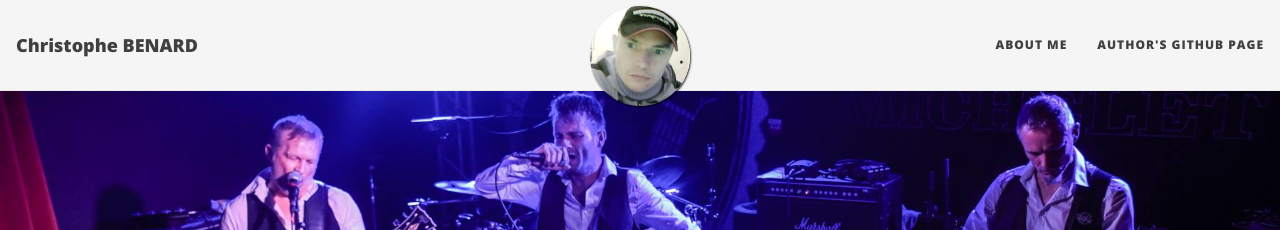
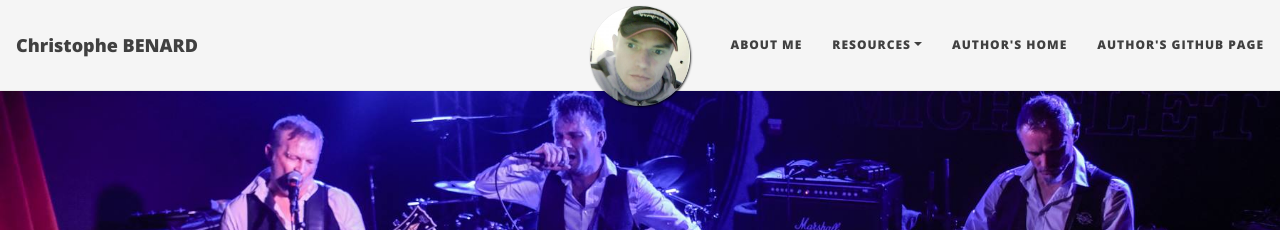
Before and after one commit to ch-benard/devblog, a Jekyll site: the page built from index.html, in a window 1280 px wide. Shown: the top 230 px of the page. Built offline with Jekyll 4.4.1, drawn with Linux system fonts in a browser that asks for light colours; nearby versions of some CDN libraries; the list of posts is cut into pages by our own code; some of the changed lines change nothing that is shown.

Commit message:
Update _config.yml
_config.yml updated.

```diff
--- a/_config.yml
+++ b/_config.yml
@@ -15,10 +15,10 @@ author: Christophe BENARD
 
 navbar-links:
   About Me: "aboutme"
-#  Resources:
-#    - Beautiful Jekyll: "https://beautifuljekyll.com"
-#    - Learn markdown: "https://www.markdowntutorial.com/"
-#  Author's home: "https://deanattali.com"
+  Resources:
+    - Beautiful Jekyll: "https://beautifuljekyll.com"
+    - Learn markdown: "https://www.markdowntutorial.com/"
+  Author's home: "https://deanattali.com"
   Author's Github page: "https://github.com/ch-benard/"
 
 # --- Logo --- #
```
